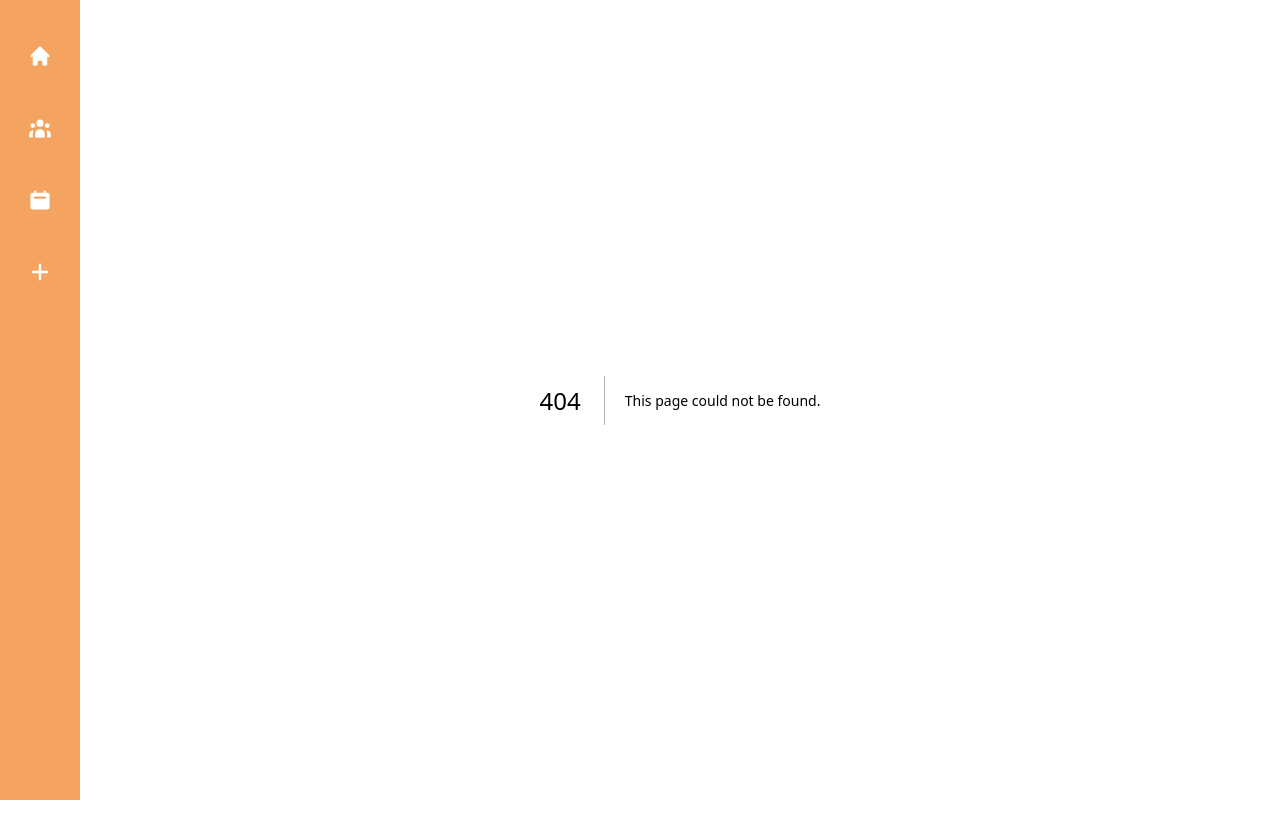
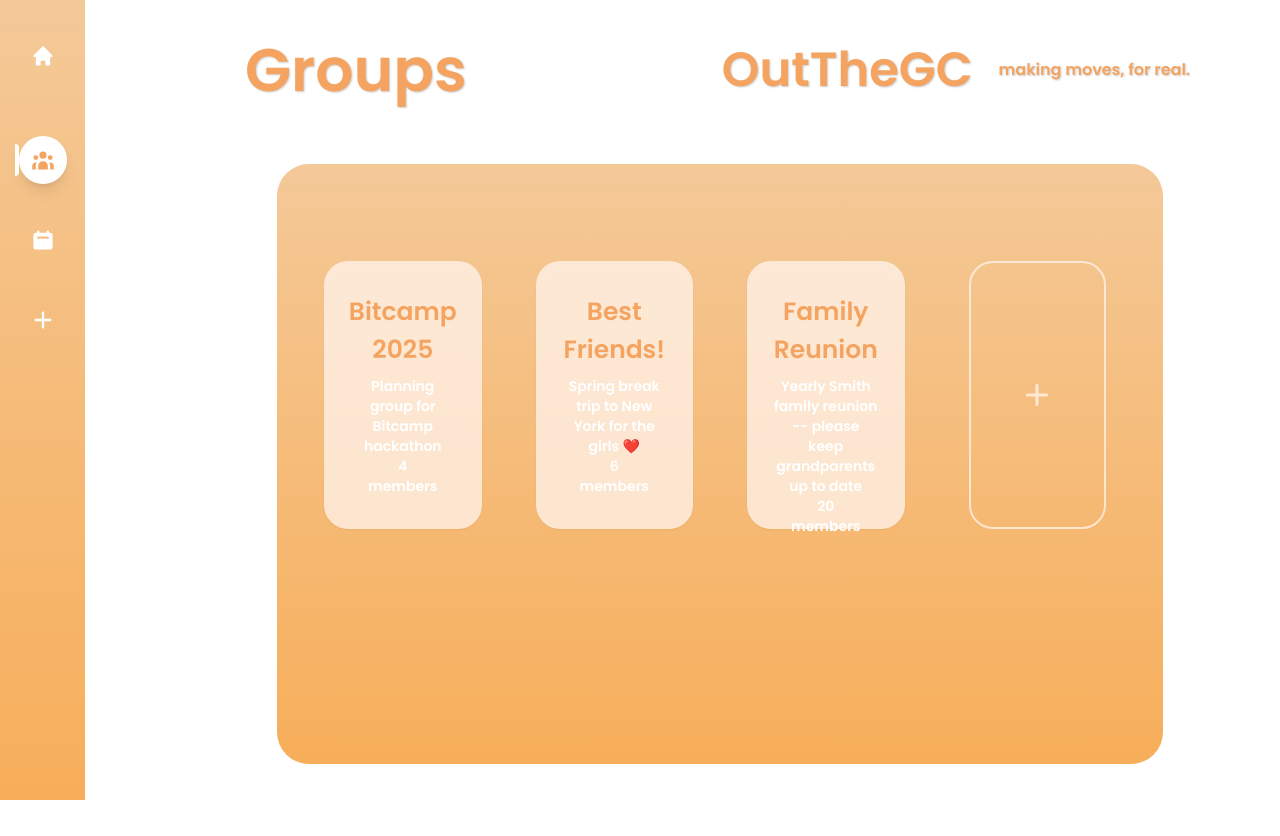
Before and after one commit to csumah/pjarcs-bitcamp-2025, a Next.js app in the folder outTheGC/: page /groups in a window 1280 px wide. Before the commit this address had no page. Before the commit the page ends 800 px from the top, so only its background shows below. Built offline with nearby package versions, Linux system fonts and the light colour scheme.

Commit message:
changed some color and navbar

```diff
--- a/outTheGC/src/app/components/Navbar.tsx
+++ b/outTheGC/src/app/components/Navbar.tsx
@@ -9,7 +9,7 @@ import { HiPlus } from "react-icons/hi";
 
 const navItems = [
   { icon: HiHome, href: '/homepage', label: 'Home' },
-  { icon: HiUserGroup, href: '#', label: 'Groups' },
+  { icon: HiUserGroup, href: '/groups', label: 'Groups' },
   { icon: HiCalendar, href: '#', label: 'Events' },
   { icon: HiPlus, href: '#', label: 'Create' }
 ];
@@ -18,7 +18,7 @@ export default function Navbar() {
   const pathname = usePathname();
 
   return (
-    <nav className="fixed left-0 top-0 h-screen w-16 md:w-20 bg-[#F4A460] flex flex-col items-center py-8">
+    <nav className="fixed left-0 top-0 h-full w-[85px] bg-gradient-to-b from-[#F4C998] to-[#F7AE5A] flex flex-col items-center py-8 space-y-8">
       {navItems.map((item) => {
         const isActive = pathname === item.href;
 
--- /dev/null
+++ b/outTheGC/src/app/groups/page.tsx
@@ -0,0 +1,100 @@
+// import Navigation from '@/components/Navigation';
+import { HiPlus } from "react-icons/hi";
+import Link from 'next/link';
+import { Poppins } from 'next/font/google';
+import Navbar from '../components/Navbar';
+const poppins = Poppins({
+  subsets: ['latin'],
+  weight: ['600'],
+});
+
+export default function GroupsPage() {
+  // Sample group data
+  const groups = [
+    {
+      id: 1,
+      name: "Bitcamp 2025",
+      description: "Planning group for Bitcamp hackathon",
+      memberCount: 4
+    },
+    {
+      id: 2,
+      name: "Best Friends!",
+      description: "Spring break trip to New York for the girls ❤️",
+      memberCount: 6
+    },
+    {
+      id: 3,
+      name: "Family Reunion",
+      description: "Yearly Smith family reunion -- please keep grandparents up to date",
+      memberCount: 20
+    }
+  ];
+
+  return (
+    <div className="min-h-screen relative bg-white">
+
+      {/** Navigation Bar - Placeholder **/}
+      {/* <nav className="fixed left-0 top-0 h-full w-[85px] bg-gradient-to-b from-[#F4C998] to-[#F7AE5A] flex flex-col items-center py-8 space-y-8">
+      </nav> */}
+      <Navbar />
+
+      {/** Main Body **/}
+      <main className="flex-1 p-6 sm:p-8 lg:p-10">
+        <div className="flex items-center justify-between mb-8">
+          <h1 className={`ml-[125px] top-[45px] text-6xl font-bold ${poppins.className} text-[#F4A460] [text-shadow:_1px_1px_2px_rgb(0_0_0_/_20%)]`}>
+              Groups
+          </h1>
+
+          <div className="top-[45px] flex justify-between items-center">
+            <h1 className={`mr-[10px] text-5xl font-bold ${poppins.className} text-[#F4A460] [text-shadow:_1px_1px_2px_rgb(0_0_0_/_20%)]`}>
+                OutTheGC
+            </h1>
+            <p className={`mr-[50px] ${poppins.className} text-[#F4A460] ml-4 [text-shadow:_1px_1px_2px_rgb(0_0_0_/_20%)]`}>
+              making moves, for real.
+            </p>
+          </div>
+        </div>
+
+        {/** Group Cards **/}
+        <div className="ml-[125px] mx-[45px] p-8">
+          <div className="bg-gradient-to-b from-[#F4C998] to-[#F7AE5A] rounded-[32px] p-8 min-h-[600px]">
+
+            {/** Individual Cards **/}
+            <div className="grid grid-cols-4 gap-6">
+              {groups.map((group) => (
+                <Link href={`/groups/${group.id}`} key={group.id}
+                  className="block bg-[#FFF5EE]/75 backdrop-blur-sm rounded-[24px] shadow-sm p-8 mt-[65px] mx-[15px] hover:shadow-md transition-shadow no-underline text-inherit">
+                  <div className="h-[200px] flex flex-col justify-between items-center text-center mx-[10px]">
+                    <div>
+                      <h3 className={`text-[25px] font-semibold mb-2 ${poppins.className} text-[#F4A460]`}>
+                        {group.name}
+                      </h3>
+                      <p className={`text-sm text-white ${poppins.className}`}>
+                        {group.description}
+                      </p>
+                    </div>
+                    <span className={`text-sm text-white mb-[20px] ${poppins.className}`}>
+                      {group.memberCount} members
+                    </span>
+                  </div>
+                </Link>
+              ))}
+
+              {/* Create New Group Card */}
+              <Link href="/groups/create"
+                className="block rounded-[24px] border-2 border-[#FFF5EE]/75 bg-transparent p-8 mt-[65px] mx-[25px] flex items-center justify-center hover:bg-[#FFF5EE]/10 transition-colors no-underline text-inherit">
+                <div className="flex items-center justify-center h-[200px] w-auto">
+                  <HiPlus className="h-[100px] w-8 text-[#FFF5EE]/75 mx-auto" />
+                </div>
+              </Link>
+            </div>
+          </div>
+        </div>
+
+        {/* Empty space below cards - flex-col on parent handles this */}
+        <div className="flex-grow"></div>
+      </main>
+    </div>
+  );
+}
--- a/outTheGC/src/app/homepage/page.tsx
+++ b/outTheGC/src/app/homepage/page.tsx
@@ -5,34 +5,18 @@ export default function Homepage() {
   return (
     <div className="flex h-screen bg-white font-sans">
       {/* Sidebar */}
-      {/*
-      <div className="w-32 bg-gradient-to-b from-orange-300 to-orange-500 flex flex-col items-center py-4 rounded-tr-3xl rounded-br-3xl">
-        <button className="my-4 p-2 bg-white rounded-full shadow-md">
-          <span className="text-orange-500">🏠</span>
-        </button>
-        <button className="my-4 p-2">
-          <span className="text-white">👥</span>
-        </button>
-        <button className="my-4 p-2">
-          <span className="text-white">📅</span>
-        </button>
-        <button className="mt-auto mb-4 p-2 bg-white rounded-full shadow-md">
-          <span className="text-orange-500">➕</span>
-        </button>
-      </div>
-        */}
       <Navbar />
       {/* Main Content */}
       <div className="flex-1 p-6 grid grid-cols-2 gap-6">
   {/* Left Side: Groups on Top, Latest Activity Below */}
   <div className="flex flex-col gap-6">
-    <div className="rounded-xl shadow bg-gradient-to-br from-orange-200 to-orange-400 p-4 h-[280px]">
+    <div className="rounded-xl shadow bg-gradient-to-b from-[#F4C998] to-[#F7AE5A] p-4 h-[280px]">
       <div className="text-white text-xl font-bold mb-4">Groups</div>
       {/* Add groups content here */}
     </div>
 
-    <div className="rounded-xl shadow bg-orange-100 p-4 h-[300px] overflow-y-auto">
-      <div className="text-xl font-bold text-orange-700 mb-4">Latest Activity</div>
+    <div className="rounded-xl shadow bg-gradient-to-b from-[#F4C998] to-[#F7AE5A] p-4 h-[300px] overflow-y-auto">
+      <div className="text-xl font-bold text-[#F5F5F5] mb-4">Latest Activity</div>
       {[1, 2, 3, 4, 5].map((item) => (
         <div
           key={item}
@@ -46,7 +30,7 @@ export default function Homepage() {
   </div>
 
   {/* Right Side: Calendars */}
-  <div className="rounded-xl shadow bg-gradient-to-br from-orange-200 to-orange-400 p-4 h-full">
+  <div className="rounded-xl shadow bg-gradient-to-br from-[#F4C998] to-[#F7AE5A] p-4 h-full">
     <div className="text-white text-xl font-bold mb-4">Calendars</div>
 
     <div className="mb-6">
--- a/outTheGC/src/app/login/page.tsx
+++ b/outTheGC/src/app/login/page.tsx
@@ -49,7 +49,7 @@ export default function LoginPage() {
 
   return (
     <div className="min-h-screen flex items-center justify-center bg-white">
-      <div className="bg-[#F4A460] rounded-2xl p-12 shadow-2xl w-[500px] text-center transform hover:shadow-3xl transition-all duration-300">
+      <div className="bg-gradient-to-b from-[#F4C998] to-[#F7AE5A] rounded-2xl p-12 shadow-2xl w-[500px] text-center transform hover:shadow-3xl transition-all duration-300">
         <h1 className="text-6xl font-bold text-white mb-4">OutTheGC</h1>
         <p className="text-2xl text-white mb-12">making moves, for real.</p>
 
```
